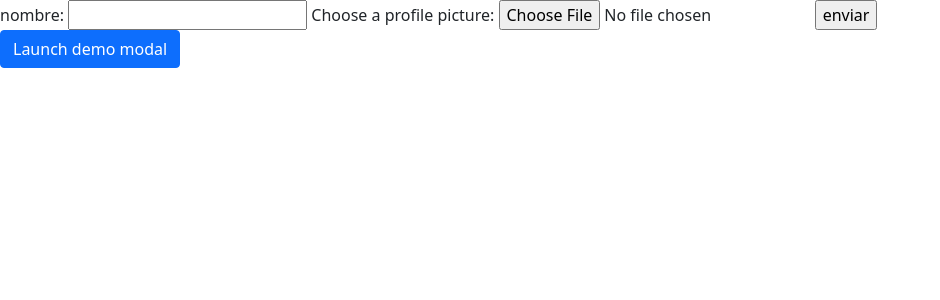
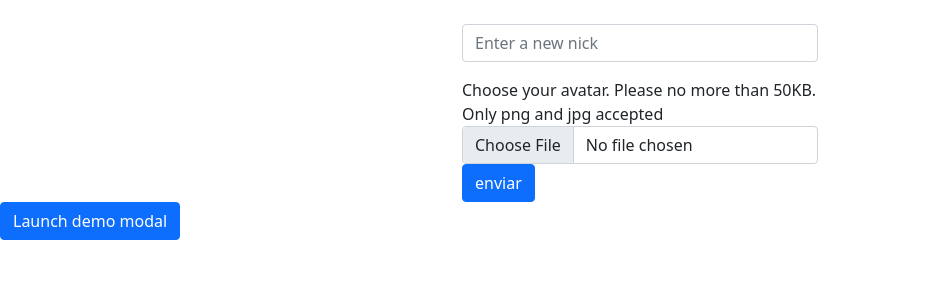
Before and after one commit to Franweb79/test-upload-image, a PHP site: page / in a window 1280 px wide. Shown: the top 300 px of the page, without its empty margins (0-940 px from the left). Run offline with PHP 8.4, Linux system fonts and the light colour scheme.

Commit message:
user data correctly working, now make an image html

```diff
--- a/assets/scripts.js
+++ b/assets/scripts.js
@@ -31,12 +31,15 @@
 
           $('#exampleModalBody').html(function(){
 
-            let allHTML="";
+            let allHTML="<ul>";
 
             dataReturned.forEach(element => {
-              allHTML+="<p>"+element['nick']+ element['foto']+"</p>" ;
+              allHTML+=`<li>${element['nick']}</li>
+              <li>${element['foto']}</li><br/>` ;
 
             });
+
+            allHTML+="</ul>";
 
             return allHTML;
 
--- a/controllers/get_user_data_controller.php
+++ b/controllers/get_user_data_controller.php
@@ -3,7 +3,7 @@
     include '../models/Usuario.php';
     $user=new Usuario();
 
-    $results;
+
 
     $user->getAllUsers();
 
--- a/index.php
+++ b/index.php
@@ -77,18 +77,46 @@
             */
 
         ?>
-        <form method="post" enctype="multipart/form-data" action="controllers/crearUsuario.php">
 
-            nombre: <input type="text" name="name"/>
+        <div class="container">
+            <div class="row">
+                    <div class="col-sm">
 
-            <label for="avatar">Choose a profile picture:</label>
+                    </div><!--col-->
+                    <div class="col-sm">
 
-            <input type="file"
-            id="avatar" name="avatar"
-            accept="image/png, image/jpeg">
+                        <form method="post" enctype="multipart/form-data" action="controllers/crearUsuario.php">
+                            <div class="col-lg-12 col-md-12 col-sm-12 col-xs-12">
+                                <div class="form-group">
+                                    <label class="control-label sr-only" for="nick"></label>
+                                    <input name="nick" type="text" class="form-control" placeholder="Enter a new nick"  required>
 
-            <input type="submit" value="enviar"/>
-        </form>
+                                </div>
+                            </div>
+                            <p></p>
+                            <div class="col-lg-12 col-md-12 col-sm-12 col-xs-12">
+                                <div class="form-group">
+                                    <label class="control-label sr-only" for="avatar">Choose your avatar. Please no more than 50KB. Only png and jpg accepted</label>
+                                    <input name="avatar" type="file"
+                                    id="myAvatar" class="form-control"
+                                    accept="image/png, image/jpeg"  required/>
+
+                                </div>
+                            </div>
+
+                            <div class="col-lg-12 col-md-12 col-sm-12 col-xs-12 mb20 ">
+
+                                <input type="submit" class="btn btn-primary btn-block mb10" value="enviar"/>
+                            </div>
+                        </form>
+
+                    </div><!--col-->
+                    <div class="col-sm">
+
+                    </div><!--col-->
+            </div><!--row-->
+        </div><!--container-->
+
 
 
 
--- a/models/Usuario.php
+++ b/models/Usuario.php
@@ -64,7 +64,7 @@
 
 				$stmt->execute();
 
-				include 'uploadFile.php';
+
 
 
 				$connObject->cerrarConexion();
```
Also changed, not shown: controllers/crearUsuario.php (+7 -3 lines), controllers/uploadFile.php (+18 -15 lines), imagenes/al-final-no-es-para-tanto.jpg (added), imagenes/caballero-blanco.jpg (added), imagenes/cambios.jpg (added).
